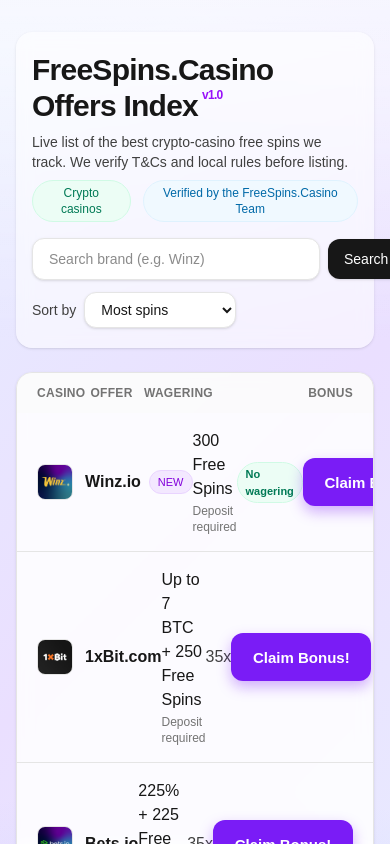
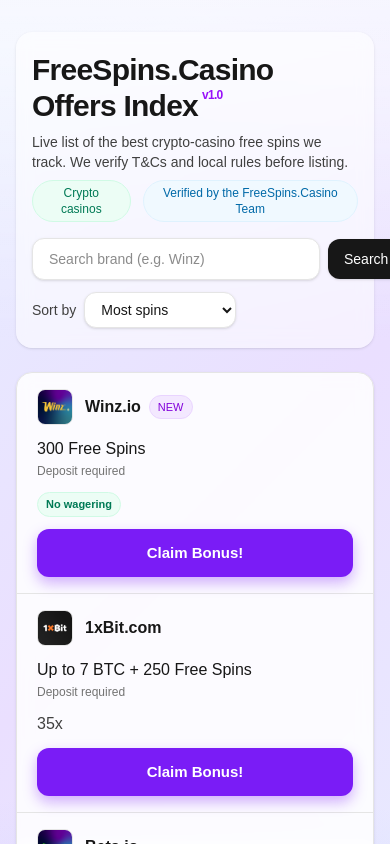
Before and after one commit to ell-h/freespins, a Next.js app: page / in a window 390 px wide. Shown: the top 844 px of the page. Built offline with nearby package versions, Linux system fonts and the light colour scheme.

Commit message:
Fix: define filtered and make table responsive on mobile

```diff
--- a/src/app/page.tsx
+++ b/src/app/page.tsx
@@ -16,23 +16,16 @@
   interface Window { Telegram?: { WebApp?: TelegramWebApp }; }
 }
 
-/* ---------------------------------- TAGS UI HELPERS ---------------------------------- */
+/* ---------------------------------- TAGS UI ---------------------------------- */
 const TAG_LABEL: Record<Tag, string> = {
   crypto: "Crypto casinos",
   verified: "Verified by the FreeSpins.Casino Team",
 };
 
 function TagChip({
-  tag,
-  active,
-  onClick,
-}: {
-  tag: Tag;
-  active: boolean;
-  onClick: (t: Tag) => void;
-}) {
-  const base =
-    "inline-flex items-center rounded-full border text-xs font-medium px-3 py-1 transition";
+  tag, active, onClick,
+}: { tag: Tag; active: boolean; onClick: (t: Tag) => void }) {
+  const base = "inline-flex items-center rounded-full border text-xs font-medium px-3 py-1 transition";
   const activeCls =
     tag === "crypto"
       ? "bg-emerald-500 text-white border-emerald-500 shadow-sm"
@@ -42,12 +35,8 @@
       ? "bg-emerald-50 text-emerald-700 border-emerald-100 hover:bg-emerald-100"
       : "bg-sky-50 text-sky-700 border-sky-100 hover:bg-sky-100";
   return (
-    <button
-      type="button"
-      aria-pressed={active}
-      onClick={() => onClick(tag)}
-      className={`${base} ${active ? activeCls : idleCls}`}
-    >
+    <button type="button" aria-pressed={active}
+      onClick={() => onClick(tag)} className={`${base} ${active ? activeCls : idleCls}`}>
       {TAG_LABEL[tag]}
     </button>
   );
@@ -55,84 +44,22 @@
 
 /* ---------------------------------- DATA ---------------------------------- */
 type CasinoOffer = {
-  id: string;
-  brand: string;
-  offer: string;
-  spins: number;
-  wagering: string;
-  link: string;
-  logo: string;
-  pill?: "NEW" | "HOT";
-  note?: string;
-  tags: Tag[]; // NEW
+  id: string; brand: string; offer: string; spins: number; wagering: string;
+  link: string; logo: string; pill?: "NEW" | "HOT"; note?: string; tags: Tag[];
 };
 
 const OFFERS: CasinoOffer[] = [
-  {
-    id: "winz",
-    brand: "Winz.io",
-    offer: "300 Free Spins",
-    wagering: "No wagering",
-    link: "https://winzmedia.top/a8a3d95da",
-    logo: "/logos/winzio.png",
-    pill: "NEW",
-    spins: 300,
-    note: "Deposit required",
-    tags: ["crypto", "verified"],
-  },
-  {
-    id: "bitstarz",
-    brand: "BitStarz",
-    offer: "100% up to €100 + 180 Free Spins",
-    wagering: "40x",
-    link: "https://bzstarz.com/b857ede1d",
-    logo: "/logos/bitstarz.png",
-    pill: "HOT",
-    spins: 180,
-    note: "Deposit required",
-    tags: ["crypto", "verified"],
-  },
-  {
-    id: "wildio",
-    brand: "Wild.io",
-    offer: "120% up to $5,000 + 75 Free Spins",
-    wagering: "40x",
-    link: "https://wildpartners.app/a1516a206",
-    logo: "/logos/wildio.png",
-    spins: 75,
-    note: "Deposit required",
-    tags: ["crypto", "verified"],
-  },
-  {
-    id: "betsio",
-    brand: "Bets.io",
-    offer: "225% + 225 Free Spins",
-    wagering: "35x",
-    link: "https://bts-link.com/?serial=23576&creative_id=326&anid=",
-    logo: "/logos/betsio.png",
-    spins: 225,
-    note: "Deposit required",
-    tags: ["crypto", "verified"],
-  },
-  {
-    id: "1xbit",
-    brand: "1xBit.com",
-    offer: "Up to 7 BTC + 250 Free Spins",
-    wagering: "35x",
-    link: "https://refpa04636.pro/L?tag=b_4668433m_61569c_&site=4668433&ad=61569",
-    logo: "/logos/1xbit.jpg",
-    spins: 250,
-    note: "Deposit required",
-    tags: ["crypto"], // not verified
-  },
+  { id: "winz", brand: "Winz.io", offer: "300 Free Spins", wagering: "No wagering", link: "https://winzmedia.top/a8a3d95da", logo: "/logos/winzio.png", pill: "NEW", spins: 300, note: "Deposit required", tags: ["crypto", "verified"] },
+  { id: "1xbit", brand: "1xBit.com", offer: "Up to 7 BTC + 250 Free Spins", wagering: "35x", link: "https://refpa04636.pro/L?tag=b_4668433m_61569c_&site=4668433&ad=61569", logo: "/logos/1xbit.jpg", spins: 250, note: "Deposit required", tags: ["crypto"] },
+  { id: "betsio", brand: "Bets.io", offer: "225% + 225 Free Spins", wagering: "35x", link: "https://bts-link.com/?serial=23576&creative_id=326&anid=", logo: "/logos/betsio.png", spins: 225, note: "Deposit required", tags: ["crypto", "verified"] },
+  { id: "bitstarz", brand: "BitStarz", offer: "100% up to €100 + 180 Free Spins", wagering: "40x", link: "https://bzstarz.com/b857ede1d", logo: "/logos/bitstarz.png", pill: "HOT", spins: 180, note: "Deposit required", tags: ["crypto", "verified"] },
+  { id: "wildio", brand: "Wild.io", offer: "120% up to $5,000 + 75 Free Spins", wagering: "40x", link: "https://wildpartners.app/a1516a206", logo: "/logos/wildio.png", spins: 75, note: "Deposit required", tags: ["crypto", "verified"] },
 ];
 
 /* --------------------------------- HELPERS -------------------------------- */
 function pillClasses(pill?: CasinoOffer["pill"]) {
-  if (pill === "NEW")
-    return "text-[11px] px-2 py-[3px] rounded-full bg-purple-100 text-purple-700 border border-purple-200";
-  if (pill === "HOT")
-    return "text-[11px] px-2 py-[3px] rounded-full bg-rose-100 text-rose-700 border border-rose-200";
+  if (pill === "NEW") return "text-[11px] px-2 py-[3px] rounded-full bg-purple-100 text-purple-700 border border-purple-200";
+  if (pill === "HOT") return "text-[11px] px-2 py-[3px] rounded-full bg-rose-100 text-rose-700 border border-rose-200";
   return "";
 }
 function wageringToNumber(w: string) {
@@ -146,35 +73,31 @@
 export default function Home() {
   useEffect(() => {
     const tg = window.Telegram?.WebApp;
-    tg?.ready();
-    tg?.expand();
-    tg?.setHeaderColor("secondary_bg_color");
+    tg?.ready(); tg?.expand(); tg?.setHeaderColor("secondary_bg_color");
   }, []);
 
   const [query, setQuery] = useState("");
   const [sortBy, setSortBy] = useState<SortKey>("spins");
-  const [activeTags, setActiveTags] = useState<Set<Tag>>(new Set()); // NEW
+  const [activeTags, setActiveTags] = useState<Set<Tag>>(new Set());
 
   const toggleTag = (t: Tag) =>
-    setActiveTags((prev) => {
+    setActiveTags(prev => {
       const n = new Set(prev);
       n.has(t) ? n.delete(t) : n.add(t);
       return n;
     });
 
+  // ✅ THIS is the piece that must exist before you render: 'filtered'
   const filtered = useMemo(() => {
     const q = query.trim().toLowerCase();
-    let rows = OFFERS.filter((o) => (q ? o.brand.toLowerCase().includes(q) : true));
+    let rows = OFFERS.filter(o => (q ? o.brand.toLowerCase().includes(q) : true));
 
-    // Tag filter: if any tags are active, include offers that have ALL of them
     if (activeTags.size > 0) {
-      rows = rows.filter((o) => [...activeTags].every((t) => o.tags.includes(t)));
+      rows = rows.filter(o => [...activeTags].every(t => o.tags.includes(t)));
     }
 
-    // Sort
     if (sortBy === "spins") rows = [...rows].sort((a, b) => b.spins - a.spins);
-    else if (sortBy === "wager")
-      rows = [...rows].sort((a, b) => wageringToNumber(a.wagering) - wageringToNumber(b.wagering));
+    else if (sortBy === "wager") rows = [...rows].sort((a, b) => wageringToNumber(a.wagering) - wageringToNumber(b.wagering));
     else rows = [...rows].sort((a, b) => a.brand.localeCompare(b.brand));
 
     return rows;
@@ -182,7 +105,7 @@
 
   return (
     <div className="min-h-screen text-neutral-900 relative">
-      {/* moving light purple/blue bg + top fade (from previous version) */}
+      {/* animated light purple/blue background + top fade */}
       <style jsx global>{`
         html, body { height: 100%; }
         body { background: none; }
@@ -221,7 +144,6 @@
               </p>
             </div>
 
-            {/* CLICKABLE TAG CHIPS */}
             <div className="flex items-center gap-3">
               <TagChip tag="crypto" active={activeTags.has("crypto")} onClick={toggleTag} />
               <TagChip tag="verified" active={activeTags.has("verified")} onClick={toggleTag} />
@@ -263,16 +185,18 @@
         </div>
       </header>
 
-      {/* Table */}
+      {/* Table (responsive for Telegram WebView) */}
       <main className="mx-auto w-full max-w-6xl px-4 sm:px-6 pt-6 pb-16">
         <div className="overflow-hidden rounded-2xl border border-neutral-200 bg-white/85 backdrop-blur-sm shadow-sm">
-          <div className="grid grid-cols-[2fr_2fr_1fr_140px] items-center px-5 py-3 text-xs font-semibold uppercase tracking-wide text-neutral-500 bg-neutral-50/60">
+          <div className="hidden sm:grid sm:grid-cols-[2fr_2fr_1fr_140px] items-center px-5 py-3 text-xs font-semibold uppercase tracking-wide text-neutral-500 bg-neutral-50/60">
             <div>Casino</div><div>Offer</div><div>Wagering</div><div className="text-right">Bonus</div>
           </div>
 
           <ul className="divide-y divide-neutral-200">
             {filtered.map((o) => (
-              <li key={o.id} className="grid grid-cols-[2fr_2fr_1fr_140px] items-center px-5 py-4">
+              <li key={o.id}
+                className="grid grid-cols-1 sm:grid-cols-[2fr_2fr_1fr_140px] gap-y-3 sm:gap-y-0 items-center px-5 py-4">
+                {/* Brand */}
                 <div className="flex items-center gap-3">
                   <div className="relative h-9 w-9 overflow-hidden rounded-lg border border-neutral-200 bg-white">
                     <Image src={o.logo} alt={`${o.brand} logo`} fill sizes="36px" className="object-cover" />
@@ -283,11 +207,13 @@
                   </div>
                 </div>
 
+                {/* Offer */}
                 <div>
                   <div className="font-medium">{o.offer}</div>
                   {o.note && <div className="text-xs text-neutral-500 mt-0.5">{o.note}</div>}
                 </div>
 
+                {/* Wagering */}
                 <div>
                   {o.wagering.toLowerCase().includes("no") ? (
                     <span className="inline-flex items-center rounded-full bg-emerald-50 text-emerald-700 text-[11px] font-semibold px-2 py-[3px] border border-emerald-100">
@@ -298,12 +224,13 @@
                   )}
                 </div>
 
-                <div className="text-right">
+                {/* Button */}
+                <div className="sm:justify-self-end">
                   <a
                     href={o.link}
                     target="_blank"
                     rel="noopener noreferrer nofollow"
-                    className="inline-flex items-center justify-center w-full rounded-xl bg-[#7A1CF6] hover:bg-[#6a15dc] text-white text-[15px] font-extrabold leading-none h-[48px] px-5 shadow-[0_6px_14px_rgba(122,28,246,0.35)] active:scale-[.98] transition text-center"
+                    className="inline-flex items-center justify-center w-full sm:w-[140px] whitespace-nowrap rounded-xl bg-[#7A1CF6] hover:bg-[#6a15dc] text-white text-[15px] font-extrabold leading-none h-[48px] px-5 shadow-[0_6px_14px_rgba(122,28,246,0.35)] active:scale-[.98] transition text-center"
                   >
                     Claim Bonus!
                   </a>
@@ -312,13 +239,12 @@
             ))}
 
             {filtered.length === 0 && (
-              <li className="px-5 py-10 text-center text-neutral-500">
-                No results for “{query}”
-              </li>
+              <li className="px-5 py-10 text-center text-neutral-500">No results for “{query}”</li>
             )}
           </ul>
         </div>
 
+        {/* Legal */}
         <p className="mt-6 text-[12px] leading-relaxed text-neutral-600">
           This app promotes online gambling services intended for adults aged 18+ only. Gambling may be restricted in your region — please
           check local laws before participating. Play responsibly and seek help if needed. For free support, visit{" "}
```
